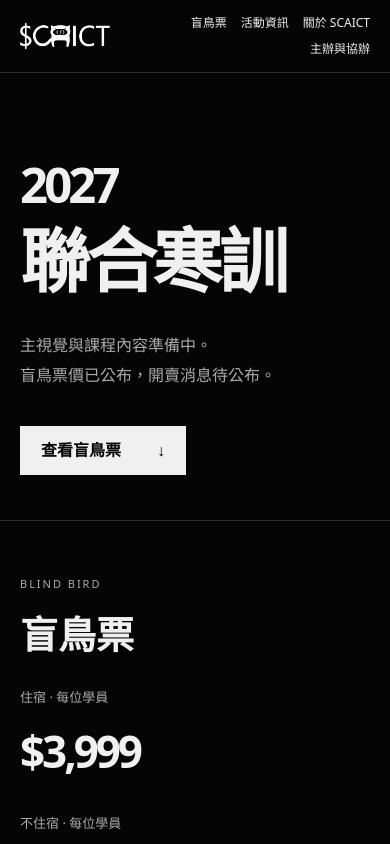
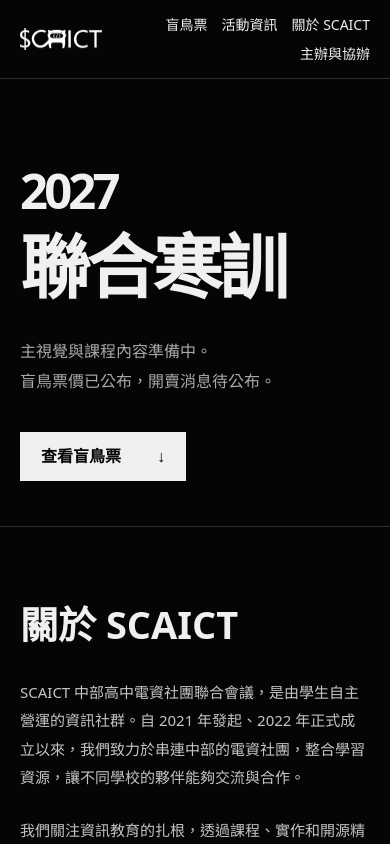
Before and after one commit to SCAICT/115-winter-camp, a React (Vite) app: page / in a window 390 px wide. Shown: the top 844 px of the page. Built offline with nearby package versions, Linux system fonts and the light colour scheme; a web font is replaced by a local one.

Commit message:
feat: 調整主頁面內容順序及更新標題連結字體大小

```diff
--- a/src/components/WinterLanding.jsx
+++ b/src/components/WinterLanding.jsx
@@ -144,7 +144,7 @@ export default function WinterLanding() {
     <>
       <a className="skip-link" href="#ticket">跳到盲鳥票資訊</a>
       <Header />
-      <main id="top"><Hero /><Ticket /><Details /><About /><Organizers /></main>
+      <main id="top"><Hero /><About /><Ticket /><Details /><Organizers /></main>
       <Footer />
     </>
   );
--- a/src/index.css
+++ b/src/index.css
@@ -39,7 +39,7 @@ a:focus-visible { outline: 2px solid #fff; outline-offset: 4px; }
 .site-header { border-bottom: 1px solid #ffffff2a; }
 .site-header__inner { display: flex; min-height: 75px; align-items: center; justify-content: space-between; gap: 20px; }
 .site-header img { display: block; width: 110px; height: auto; }
-.site-header__links { display: flex; flex-wrap: wrap; justify-content: flex-end; gap: 12px 24px; font-size: 13px; }
+.site-header__links { display: flex; flex-wrap: wrap; justify-content: flex-end; gap: 12px 24px; font-size: 16px; }
 .site-header__links a:hover, .site-footer a:hover { color: #aaa; }
 
 .hero { display: flex; flex-direction: column; align-items: flex-start; justify-content: center; padding-block: 65px 70px; }
@@ -91,7 +91,7 @@ a:focus-visible { outline: 2px solid #fff; outline-offset: 4px; }
   .wrap { width: min(100% - 40px, 1040px); }
   .site-header__inner { min-height: 65px; padding-block: 14px; }
   .site-header img { width: 95px; }
-  .site-header__links { gap: 8px 14px; font-size: 12px; }
+  .site-header__links { gap: 8px 14px; font-size: 14px; }
   .hero { padding-block: 36px 45px; }
   .hero h1 { font-size: clamp(70px, 16vw, 95px); }
   .hero__description { font-size: 16px; }
```
